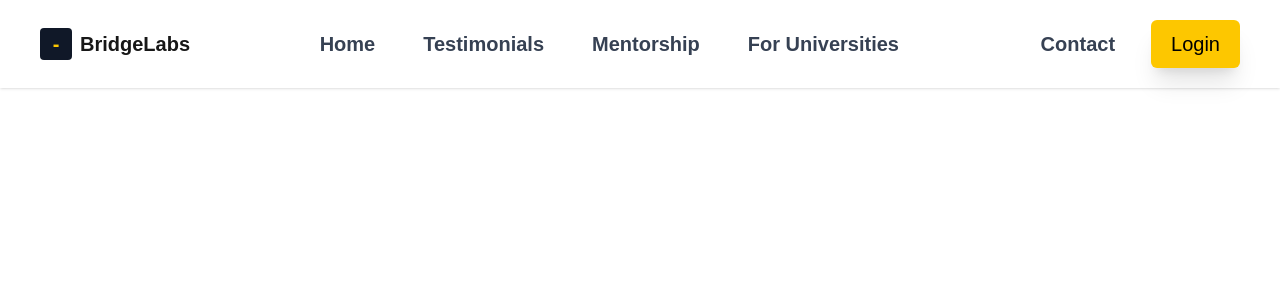
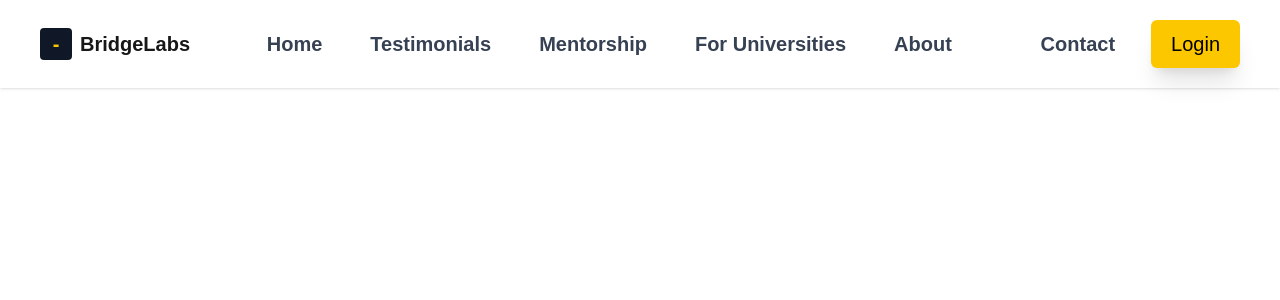
Before and after one commit to SAUMYAMUNDRA/Edtech, a Next.js app in the folder client/: page /components/header in a window 1280 px wide. Shown: the top 300 px of the page. Built offline with nearby package versions, Linux system fonts and the light colour scheme.

Commit message:
Refactor header component for improved navigation structure

```diff
--- a/client/src/app/components/header/page.js
+++ b/client/src/app/components/header/page.js
@@ -14,10 +14,10 @@ export default function Header() {
 
       {/* Nav Links */}
       <nav className="flex gap-6 text-gray-700">
-        {["Home", "Testimonials", "Mentorship", "For Universities"].map((item, idx) => (
+        {["Home", "Testimonials", "Mentorship", "For Universities","About"].map((item, idx) => (
           <a
             key={idx}
-             href={item === "Mentorship" ? "/mentorship" : item==="Home" ? "/": "#"}
+             href={item === "Mentorship" ? "/mentorship" : item==="Home" ? "/": item==="Testimonials" ? "/testimonial":item==="About" ? "/about": '#'}
             className="hover:shadow-xl relative px-3 py-1 rounded-md hover:text-black hover:bg-yellow-400 transition-colors duration-200
               after:content-[''] after:absolute after:left-0 after:bottom-0 after:w-0 after:h-[2px] after:bg-black after:transition-all after:duration-300 hover:after:w-full"
           >
```
